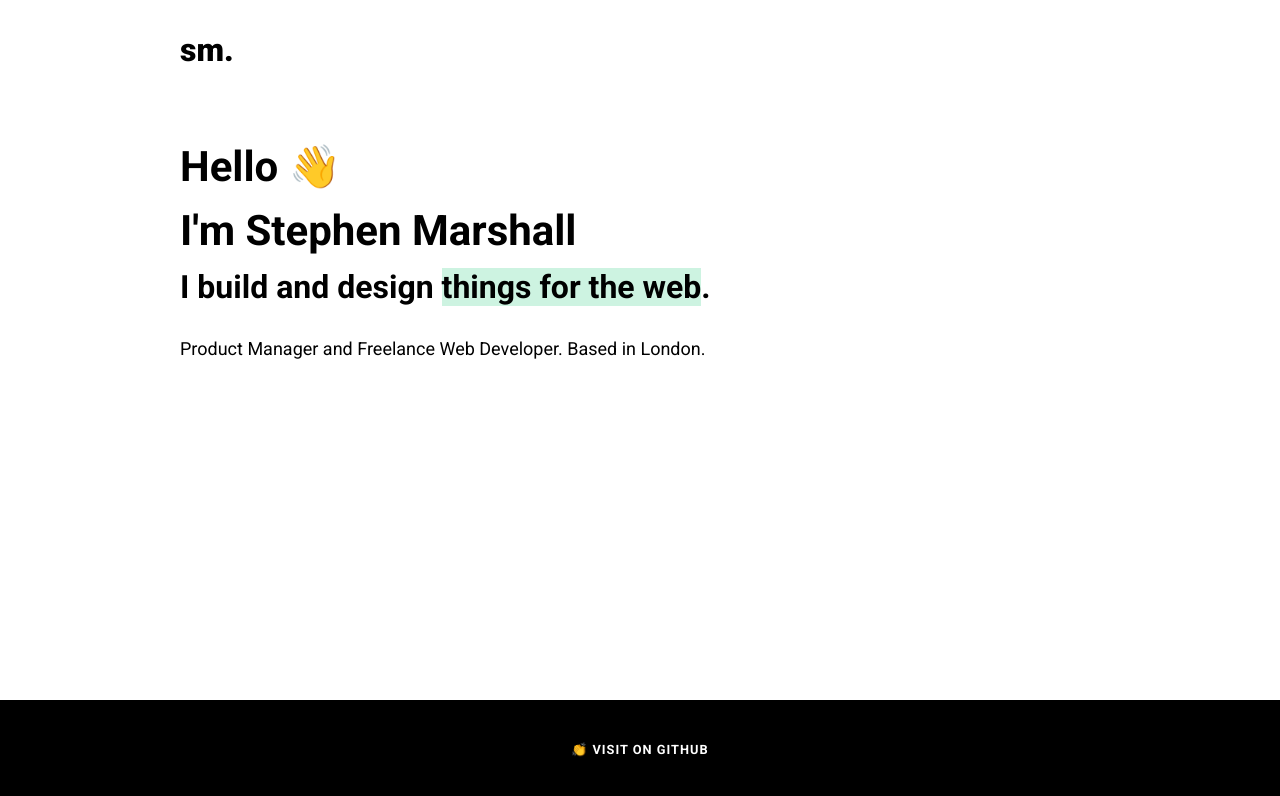
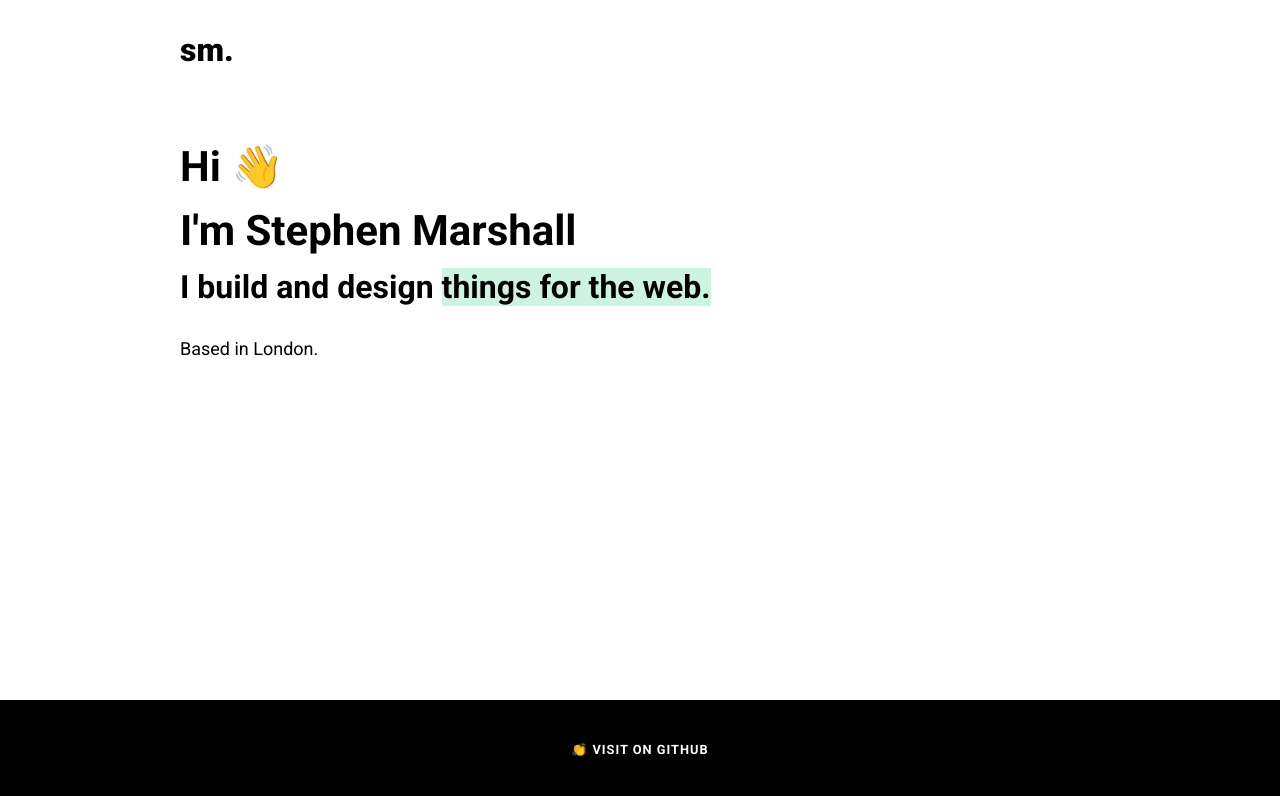
Before and after one commit to stephenmarshall/gatsby-portfolio, a Gatsby site: page / in a window 1280 px wide. Built offline with nearby package versions, Linux system fonts and the light colour scheme; Gatsby itself is replaced by a stand-in of ours.

Commit message:
Use Markdown and GraphQL page query

```diff
--- a/gatsby-config.js
+++ b/gatsby-config.js
@@ -1,10 +1,19 @@
 module.exports = {
   siteMetadata: {
-    title: `Gatsby Default Starter`,
-    description: `Kick off your next, great Gatsby project with this default starter. This barebones starter ships with the main Gatsby configuration files you might need.`,
-    author: `@gatsbyjs`,
+    title: `Portfolio`,
+    description: `Personal website for Stephen Marshall, web developer based in London.`,
+    author: `Stephen Marshall`,
   },
   plugins: [
+    `gatsby-plugin-react-helmet`,
+    {
+      resolve: `gatsby-source-filesystem`,
+      options: {
+        name: `content`,
+        path: `${__dirname}/src/content`,
+      },
+    },
+    `gatsby-transformer-remark`,
     `gatsby-transformer-sharp`,
     `gatsby-plugin-sharp`,
     {
--- a/package.json
+++ b/package.json
@@ -15,6 +15,7 @@
     "gatsby-plugin-sharp": "^2.6.14",
     "gatsby-plugin-styled-components": "^3.3.10",
     "gatsby-source-filesystem": "^2.3.14",
+    "gatsby-transformer-remark": "^2.8.34",
     "gatsby-transformer-sharp": "^2.5.7",
     "prop-types": "^15.7.2",
     "react": "^16.12.0",
--- a/src/components/hero.js
+++ b/src/components/hero.js
@@ -13,19 +13,23 @@ const StyledSection = styled.section`
   }
 `
 
-const Hero = () => {
+const Hero = ({ content }) => {
+  const { frontmatter, rawMarkdownBody } = content
   return (
     <StyledSection id="hero">
       <h1 className="title">
-        Hello <span role="img" aria-label="emoji">👋</span><br />
-        I'm Stephen Marshall
+        {frontmatter.greetings}{" "}
+        <span role="img" aria-label="emoji">
+          {frontmatter.emoji}
+        </span>
+        <br />
+        {frontmatter.title}
       </h1>
       <h2 className="subtitle">
-        I build and design <span className="highlighted">things for the web</span>.
+        {frontmatter.subtitlePrefix}{" "}
+        <span className="highlighted">{frontmatter.subtitleHighlight}</span>
       </h2>
-      <div className="description">
-        Product Manager and Freelance Web Developer. Based in London.
-      </div>
+      <div className="description">{rawMarkdownBody}</div>
     </StyledSection>
   )
 }
--- /dev/null
+++ b/src/content/hero.md
@@ -0,0 +1,9 @@
+---
+greetings: "Hi"
+emoji: "👋"
+title: "I'm Stephen Marshall"
+subtitlePrefix: "I build and design "
+subtitleHighlight: "things for the web."
+---
+
+Based in London.
--- a/src/pages/index.js
+++ b/src/pages/index.js
@@ -1,14 +1,34 @@
 import React from "react"
+import { graphql } from "gatsby"
 
 import Layout from "../components/layout"
 import Hero from "../components/hero"
 
-const IndexPage = () => {
+const IndexPage = ({ data }) => {
   return (
     <Layout>
-      <Hero />
+      <Hero content={data.hero.edges[0].node} />
     </Layout>
   )
 }
 
 export default IndexPage
+
+export const pageQuery = graphql`
+  {
+    hero: allMarkdownRemark {
+      edges {
+        node {
+          frontmatter {
+            title
+            greetings
+            emoji
+            subtitlePrefix
+            subtitleHighlight
+          }
+          rawMarkdownBody
+        }
+      }
+    }
+  }
+`
```
Also changed, not shown: 1 other file.
